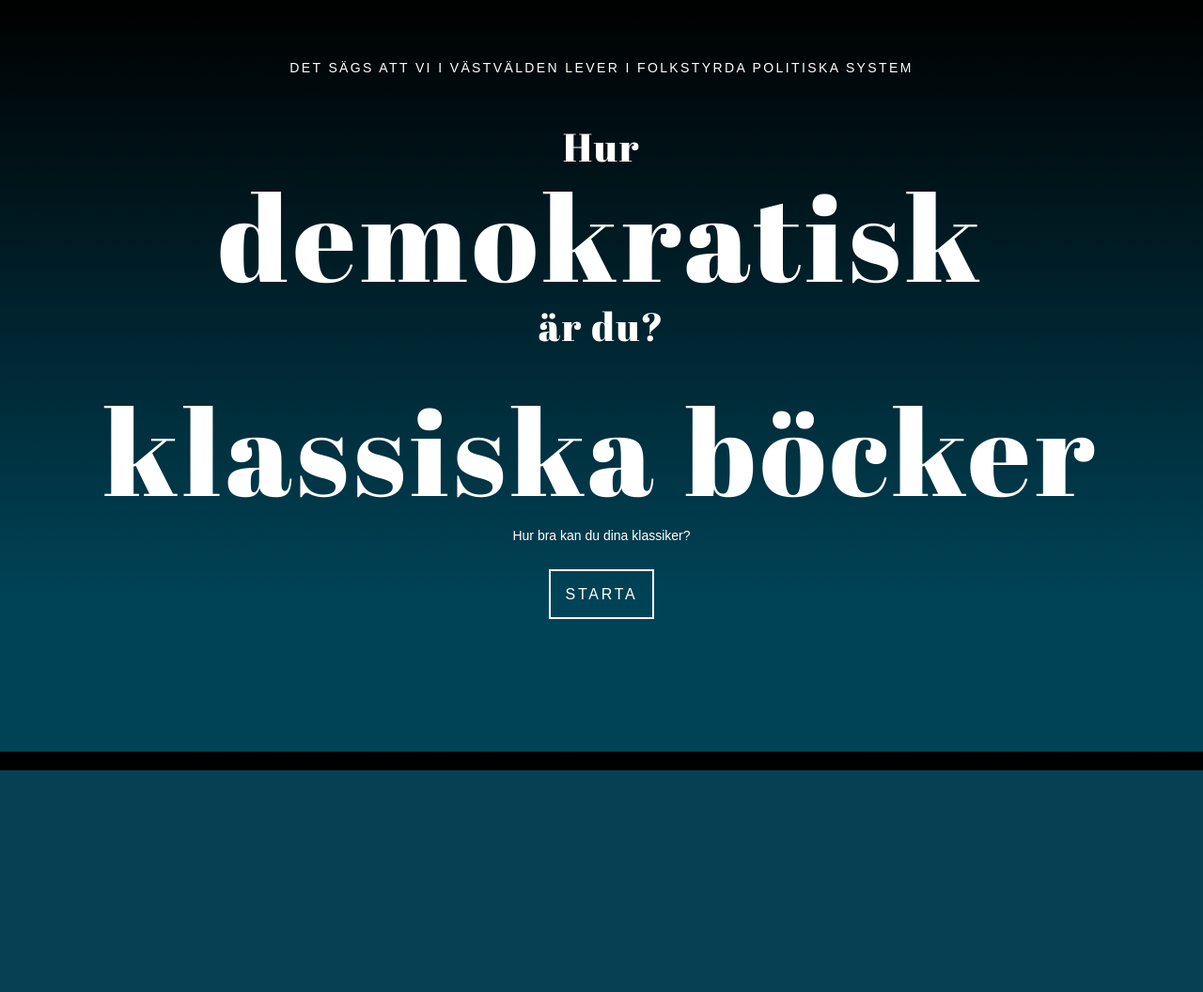
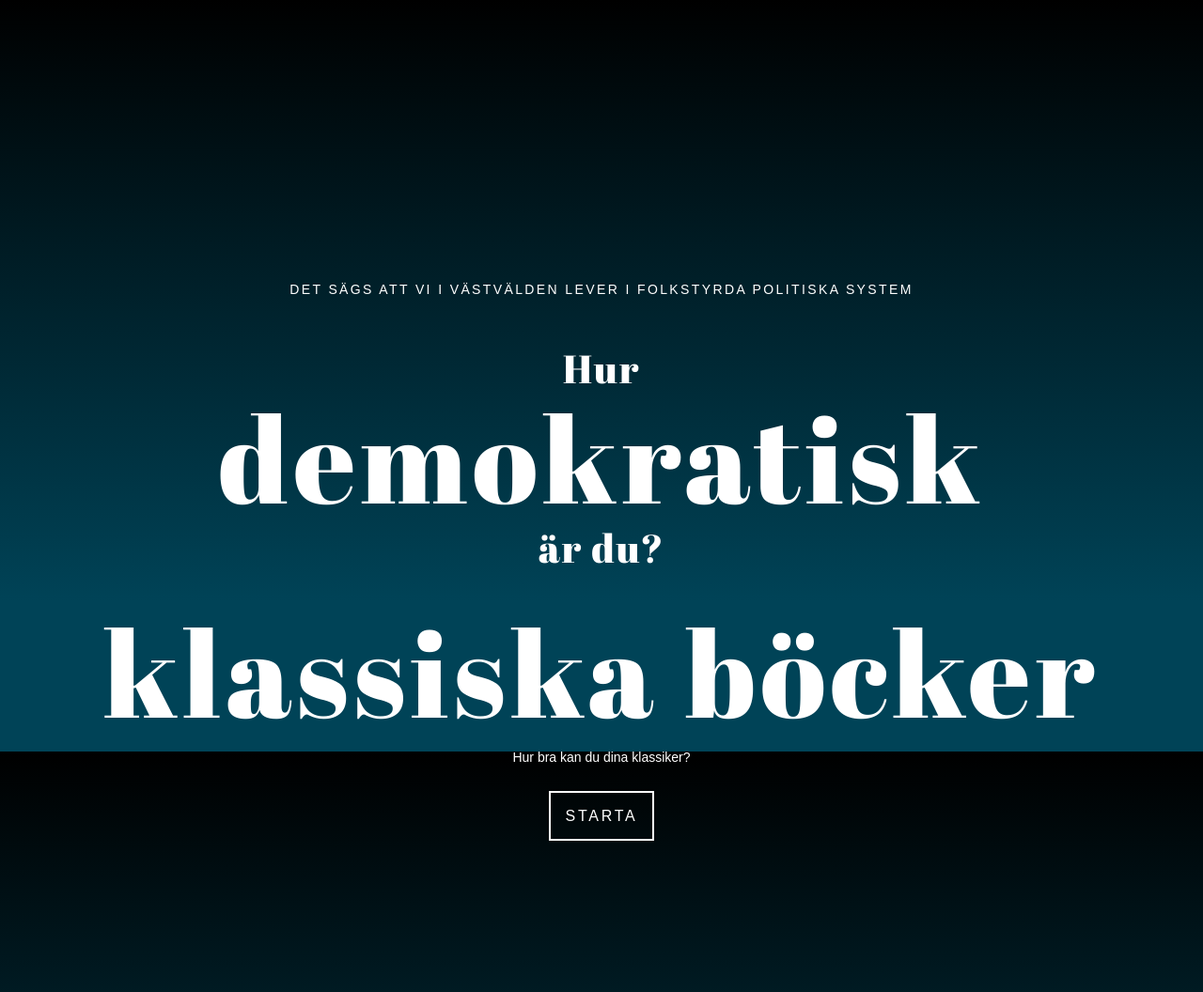
Before and after one commit to Lobsterass/quizproject, a Django app: page /quiz/1/ in a window 1280 px wide. Shown: the whole page at 94% size. Before the commit the page ends 820 px from the top, so only its background shows below. Run offline with Django 3.2, Linux system fonts and the light colour scheme; some libraries are stand-ins or nearby versions.

Commit message:
style.css
divclass margin top 20%

```diff
--- a/quiz/templates/completed.html
+++ b/quiz/templates/completed.html
@@ -12,8 +12,10 @@
 		<link href='https://fonts.googleapis.com/css?family=Abril Fatface' rel='stylesheet'>
 	</head>
 	<body>
+		<div class="divclass">
 		<h1>Du är klar och fick {{ correct }} av {{ total }}</h1>
 		<br>
 		<p><a href="{% url 'start_page' %}" class="button">Till startsidan</a></p>
+		</div>
 	</body>
 </html>
--- a/quiz/templates/question.html
+++ b/quiz/templates/question.html
@@ -12,6 +12,7 @@
 	<link href='https://fonts.googleapis.com/css?family=Abril Fatface' rel='stylesheet'>
 </head>
 	<body>
+		<div class="divclass">
 		<h1>Har ufasningen av kontanter någon inverkan på demokratin?</h1>
 		<h1>{{ question_number }}. {{ question }}</h1>
 		<br>
@@ -19,5 +20,6 @@
 		<p><input type="submit" name="svar" value="{{ answer1 }}" class="button"><input type="submit" name="svar" value="{{ answer2 }}" class="button"></p>
 		</form>
 		<br>
+		</div>
 	</body>
 </html>
--- a/quiz/templates/quiz.html
+++ b/quiz/templates/quiz.html
@@ -12,6 +12,7 @@
 		<link href='https://fonts.googleapis.com/css?family=Abril Fatface' rel='stylesheet'>
 	</head>
 	<body>
+		<div class="divclass">
 		<h3>Det sägs att vi i västvälden lever i folkstyrda politiska system</h3>
 		<br>
 		<h1 class="small">Hur</h1><h1>demokratisk</h1><h1 class="small">är du?</h1>
@@ -21,5 +22,6 @@
 		<br>
 		<p><a href="{% url 'question_page' quiz_number 1 %}" class="button">Starta</a></p>
 		<br>
+	    </div>
 	</body>
 </html>
--- a/static/style.css
+++ b/static/style.css
@@ -85,7 +85,7 @@ h3 {
     display:inline-block;
 }
 .divclass{
-    margin-top: 20%
+    margin-top: 20%;
     margin-right: 5%;
     margin-left: 5%;
 }
```
